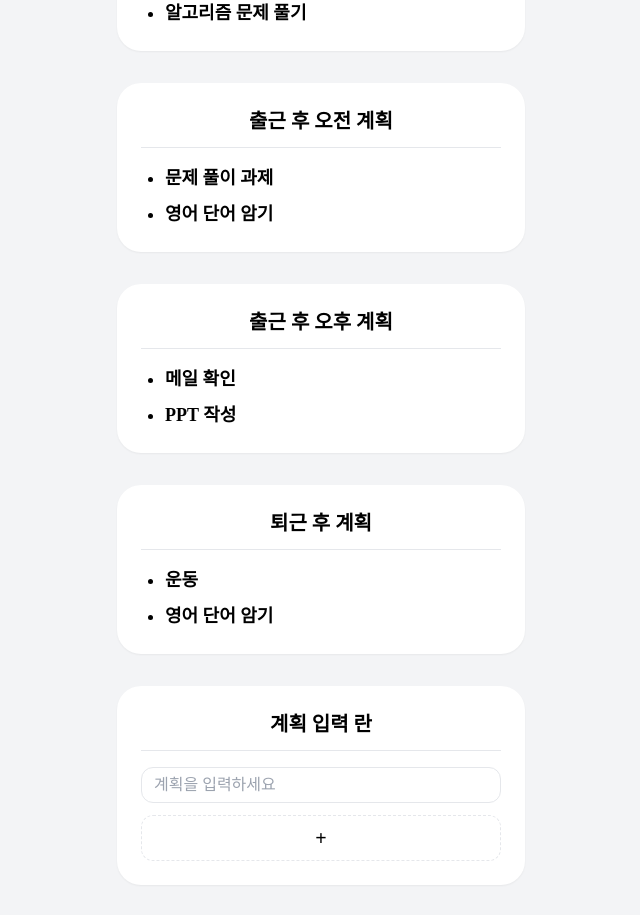
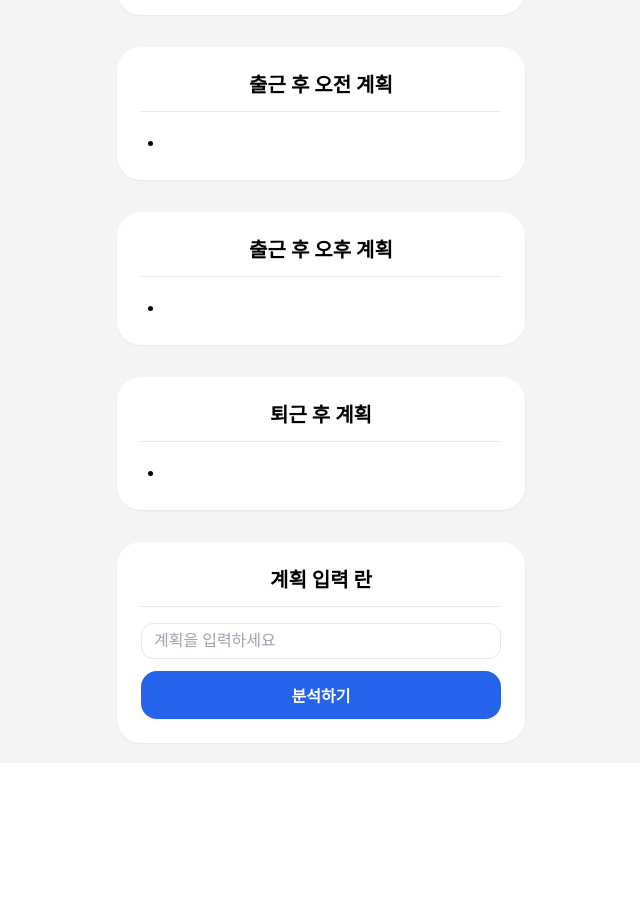
Before and after one commit to NeroPlan/NeroPlanDev, a React (Vite) app in the folder frontend/my-app/: page /plan in a window 1280 px wide. Shown: the part 218-1133 px from the top of the page, without its empty margins (319-959 px from the left). After the commit the page ends 981 px from the top, so only its background shows below. Built offline with nearby package versions, Linux system fonts and the light colour scheme.

Commit message:
FEAT: add append plan feature

```diff
--- a/frontend/my-app/src/components/PlanPage/button.tsx
+++ b/frontend/my-app/src/components/PlanPage/button.tsx
@@ -1,8 +1,11 @@
-// components/PlanPage/AnalyzeButton.tsx
+interface AnalyzeButtonProps {
+    onClick: () => void;
+}
 
-export default function AnalyzeButton() {
+export default function AnalyzeButton({ onClick }: AnalyzeButtonProps) {
     return (
         <button
+            onClick={onClick}
             className="
                 w-full
                 bg-blue-600
--- a/frontend/my-app/src/components/common/PlanInput.tsx
+++ b/frontend/my-app/src/components/common/PlanInput.tsx
@@ -1,9 +1,23 @@
 // components/common/PlanInput.tsx
+
 import { useState } from "react";
-import { createPlan } from "../../api/plan"; // 실제 위치에 맞게 경로 수정
+import { createPlan } from "../../api/plan";
+import AnalyzeButton from "../PlanPage/button";
 
 export default function PlanInput() {
     const [plan, setPlan] = useState("");
+    const [submittedPlans, setSubmittedPlans] = useState<string[]>([]);
+
+    const handleAnalyze = async () => {
+        const trimmedPlan = plan.trim();
+
+        if (!trimmedPlan) return;
+
+        setSubmittedPlans((prev) => [...prev, trimmedPlan]);
+        setPlan("");
+
+        await createPlan(trimmedPlan);
+    };
 
     return (
         <div className="bg-white rounded-3xl p-6 shadow-sm">
@@ -13,7 +27,24 @@ export default function PlanInput() {
 
             <hr className="mb-4" />
 
-           <div className="space-y-3">
+            <div className="space-y-3">
+                {submittedPlans.map((submittedPlan, index) => (
+                    <div
+                        key={`${submittedPlan}-${index}`}
+                        className="
+                            w-full
+                            border
+                            rounded-xl
+                            px-3
+                            py-2
+                            bg-gray-100
+                            text-gray-700
+                        "
+                    >
+                        {submittedPlan}
+                    </div>
+                ))}
+
                 <input
                     type="text"
                     value={plan}
@@ -28,24 +59,8 @@ export default function PlanInput() {
                         outline-none
                     "
                 />
-                <button
-                    onClick={() => {
-                        // 여기에 계획을 제출하는 로직을 추가하세요.
-                        console.log("제출된 계획:", plan);
-                        createPlan(plan);
-                    }}
-                    className="
-                        w-full
-                        border
-                        border-dashed
-                        rounded-xl
-                        py-2
-                        text-xl
-                        font-bold
-                    "
-                >
-                    +
-                </button>
+
+                <AnalyzeButton onClick={handleAnalyze} />
             </div>
         </div>
     );
--- a/frontend/my-app/src/pages/PlanPage.tsx
+++ b/frontend/my-app/src/pages/PlanPage.tsx
@@ -4,7 +4,6 @@ import { useEffect } from "react";
 import { useLocation, useNavigate } from "react-router-dom";
 import PlanCard from "../components/common/PlanCard";
 import PlanInput from "../components/common/PlanInput";
-import AnalyzeButton from "../components/PlanPage/button";
 import { saveAccessToken } from "../api/auth";
 
 export default function PlanPage() {
@@ -29,41 +28,12 @@ export default function PlanPage() {
     return (
             <div className="space-y-8">
 
-                <PlanCard
-                    title="출근 전 계획"
-                    plans={[
-                        "러닝하기",
-                        "알고리즘 문제 풀기",
-                    ]}
-                />
-
-                <PlanCard
-                    title="출근 후 오전 계획"
-                    plans={[
-                        "문제 풀이 과제",
-                        "영어 단어 암기",
-                    ]}
-                />
-
-                <PlanCard
-                    title="출근 후 오후 계획"
-                    plans={[
-                        "메일 확인",
-                        "PPT 작성",
-                    ]}
-                />
-
-                <PlanCard
-                    title="퇴근 후 계획"
-                    plans={[
-                        "운동",
-                        "영어 단어 암기",
-                    ]}
-                />
+                <PlanCard title="출근 전 계획" plans={[""]} />
+                <PlanCard title="출근 후 오전 계획" plans={[""]} />
+                <PlanCard title="출근 후 오후 계획" plans={[""]} />
+                <PlanCard title="퇴근 후 계획" plans={[""]} />
 
                 <PlanInput />
-
-                <AnalyzeButton />
             </div>
     );
 }
```
